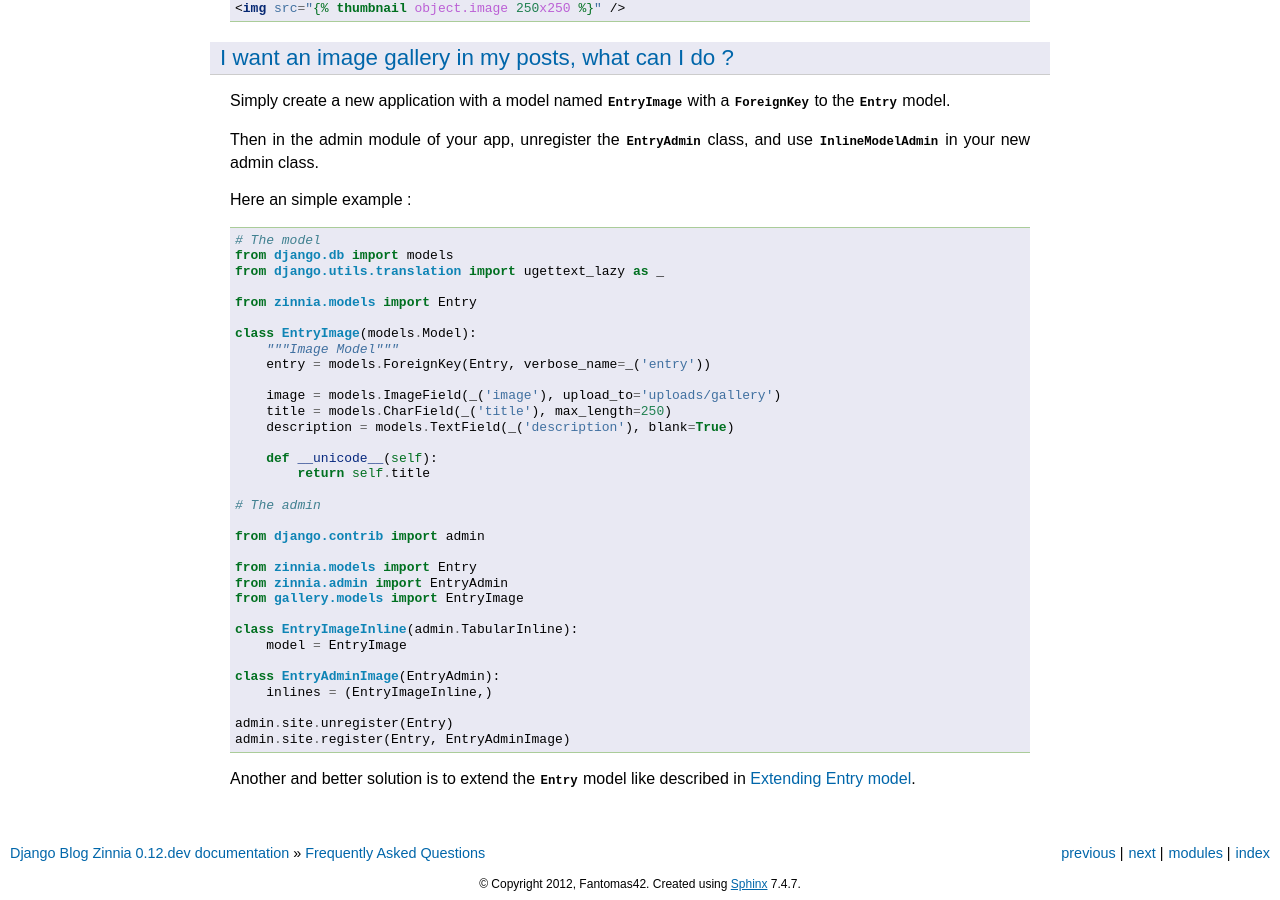
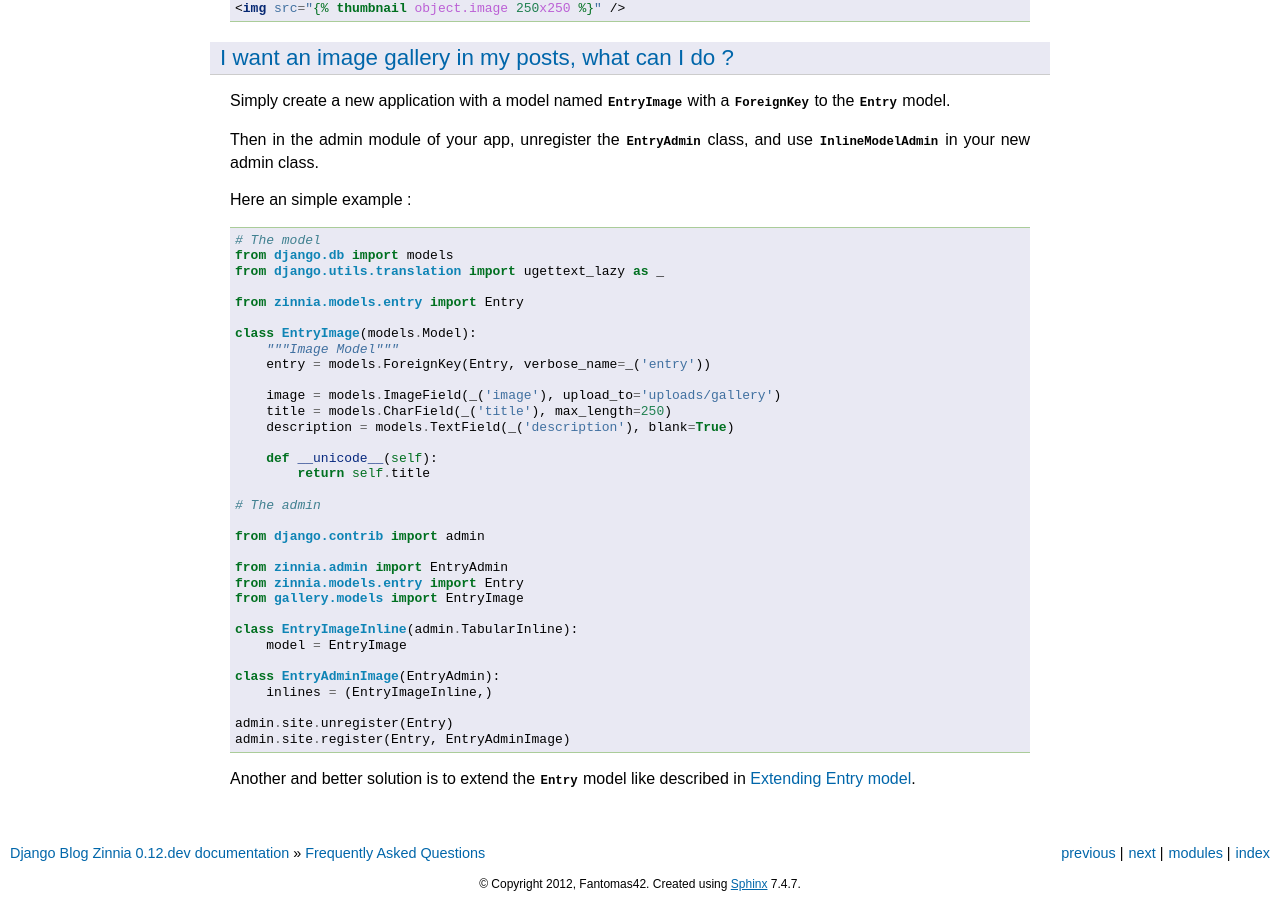
Before and after one commit to Fantomas42/django-blog-zinnia, a Sphinx documentation site: the page built from docs/notes/faq.rst, in a window 1280 px wide and 900 px high, scrolled down 1627 px. Built offline with Sphinx 7.4.7, drawn with Linux system fonts in a browser that asks for light colours.

Commit message:
updating imports in documentation

```diff
--- a/docs/how-to/extending_entry_model.rst
+++ b/docs/how-to/extending_entry_model.rst
@@ -2,7 +2,7 @@
 Extending Entry model
 =====================
 
-.. module:: zinnia.models
+.. module:: zinnia.models.entry
 
 .. versionadded:: 0.8
 
@@ -59,7 +59,7 @@
 
   from django.db import models
   from zinnia_gallery.models import Gallery
-  from zinnia.models import EntryAbstractClass
+  from zinnia.models.entry import EntryAbstractClass
 
   class EntryGallery(EntryAbstractClass):
       gallery = models.ForeignKey(Gallery)
@@ -156,7 +156,7 @@
   from django.contrib import admin
   from django.utils.translation import ugettext_lazy as _
 
-  from zinnia.models import Entry
+  from zinnia.models.entry import Entry
   from zinnia.admin.entry import EntryAdmin
 
   class EntryGalleryAdmin(EntryAdmin):
--- a/docs/how-to/rewriting_entry_url.rst
+++ b/docs/how-to/rewriting_entry_url.rst
@@ -2,7 +2,7 @@
 Rewriting Entry's URL
 =====================
 
-.. module:: zinnia.models
+.. module:: zinnia.models.entry
 
 By default the :class:`Entry` model implements a default
 :meth:`~Entry.get_absolute_url` method to retrieve the canonical URL for an
@@ -121,7 +121,7 @@
 
   from django.views.generic.detail import DetailView
 
-  from zinnia.models import Entry
+  from zinnia.models.entry import Entry
   from zinnia.views.mixins.entry_protection import EntryProtectionMixin
 
   class EntryDetail(EntryProtectionMixin, DetailView):
--- a/docs/notes/faq.rst
+++ b/docs/notes/faq.rst
@@ -106,8 +106,8 @@
 ----------------------------------------------------
 
 Simply create a new application with a model named :class:`EntryImage` with a
-:class:`~django.db.models.ForeignKey` to the :class:`~zinnia.models.Entry`
-model.
+:class:`~django.db.models.ForeignKey` to the
+:class:`~zinnia.models.entry.Entry` model.
 
 Then in the admin module of your app, unregister the
 :class:`~zinnia.admin.entry.EntryAdmin` class, and use
@@ -119,7 +119,7 @@
   from django.db import models
   from django.utils.translation import ugettext_lazy as _
 
-  from zinnia.models import Entry
+  from zinnia.models.entry import Entry
 
   class EntryImage(models.Model):
       """Image Model"""
@@ -136,8 +136,8 @@
 
   from django.contrib import admin
 
-  from zinnia.models import Entry
   from zinnia.admin import EntryAdmin
+  from zinnia.models.entry import Entry
   from gallery.models import EntryImage
 
   class EntryImageInline(admin.TabularInline):
@@ -149,7 +149,7 @@
   admin.site.unregister(Entry)
   admin.site.register(Entry, EntryAdminImage)
 
-Another and better solution is to extend the :class:`~zinnia.models.Entry`
+Another and better solution is to extend the :class:`~zinnia.models.entry.Entry`
 model like described in :doc:`/how-to/extending_entry_model`.
 
 
--- a/docs/topics/permissions.rst
+++ b/docs/topics/permissions.rst
@@ -2,7 +2,7 @@
 Permissions
 ===========
 
-.. module:: zinnia.models
+.. module:: zinnia.models.entry
 
 In addition to the **add**, **change** and **delete** permissions
 automatically created, the default :class:`Entry` model provides three
--- a/docs/topics/url_shortener.rst
+++ b/docs/topics/url_shortener.rst
@@ -38,7 +38,7 @@
 possible, you only needs to follows 4 rules.
 
 #. In a new Python file write a function named **backend** taking an
-   :class:`~zinnia.models.Entry` instance in parameters.
+   :class:`~zinnia.models.entry.Entry` instance in parameters.
 
 #. The **backend** function should returns an URL including the protocol
    and the domain.
```
